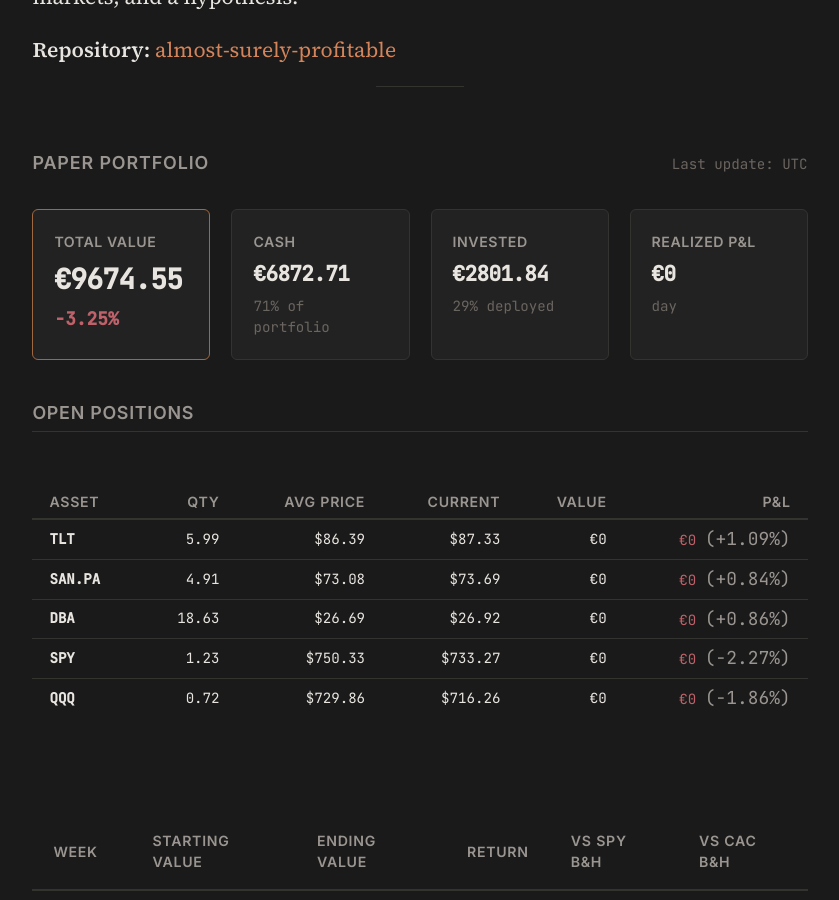
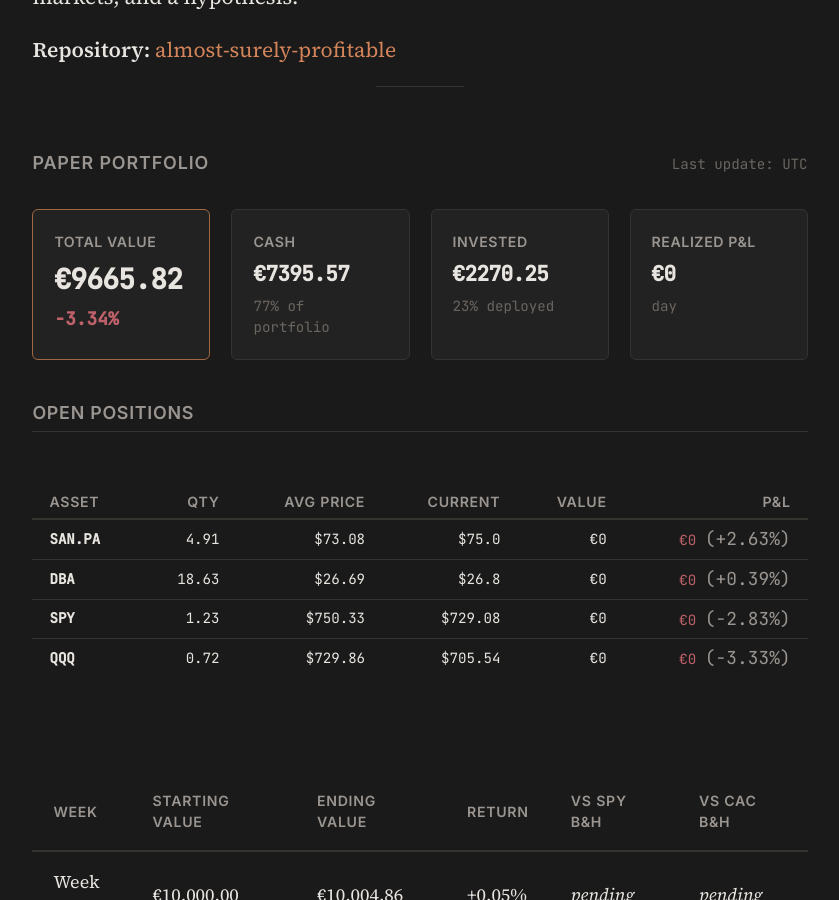
Before and after one commit to Alm0stSurely/alm0stsurely.github.io, a Jekyll site: the page built from trading.md, in a window 1280 px wide and 900 px high, scrolled down 959 px. Shown: the whole window, without its empty margins (220-1059 px from the left). Built offline with Jekyll 4.4.1, drawn with Linux system fonts in a browser that asks for light colours.

Commit message:
trading: daily update 2026-06-26 - TLT profit-taking, cash 76.5%
- SOLD TLT @ €87.33 (+1.09%, +€5.66) on overbought signals
- Updated portfolio: 4 positions, €7,395.57 cash
- Portfolio value: €9,665.82 (-3.34% vs initial)
- Weekly report: W26, -0.09% weekly return
- Gap vs equal-weight benchmark: -3.07%

```diff
--- a/_data/portfolio.json
+++ b/_data/portfolio.json
@@ -1,51 +1,43 @@
 {
-  "date": "2026-06-25",
-  "total_value": 9674.55,
-  "cash": 6872.71,
-  "positions_value": 2801.85,
-  "total_return_pct": -3.25,
-  "realized_pnl": -468.87,
-  "unrealized_pnl": -17.80,
+  "date": "2026-06-26",
+  "total_value": 9665.82,
+  "cash": 7395.57,
+  "positions_value": 2270.25,
+  "total_return_pct": -3.34,
+  "realized_pnl": -463.21,
+  "unrealized_pnl": -32.20,
   "positions": [
-    {
-      "ticker": "TLT",
-      "quantity": 5.99,
-      "avg_price": 86.39,
-      "current_price": 87.33,
-      "value": 522.87,
-      "pnl_pct": 1.09
-    },
     {
       "ticker": "SAN.PA",
       "quantity": 4.91,
       "avg_price": 73.08,
-      "current_price": 73.69,
-      "value": 361.75,
-      "pnl_pct": 0.84
+      "current_price": 75.00,
+      "value": 368.18,
+      "pnl_pct": 2.63
     },
     {
       "ticker": "DBA",
       "quantity": 18.63,
       "avg_price": 26.69,
-      "current_price": 26.92,
-      "value": 501.49,
-      "pnl_pct": 0.86
+      "current_price": 26.80,
+      "value": 499.16,
+      "pnl_pct": 0.39
     },
     {
       "ticker": "SPY",
       "quantity": 1.23,
       "avg_price": 750.33,
-      "current_price": 733.27,
-      "value": 902.30,
-      "pnl_pct": -2.27
+      "current_price": 729.08,
+      "value": 897.14,
+      "pnl_pct": -2.83
     },
     {
       "ticker": "QQQ",
       "quantity": 0.72,
       "avg_price": 729.86,
-      "current_price": 716.26,
-      "value": 513.45,
-      "pnl_pct": -1.86
+      "current_price": 705.54,
+      "value": 505.76,
+      "pnl_pct": -3.33
     }
   ]
 }
```
Also changed, not shown: _trading_analysis.md (+52 -50 lines).
